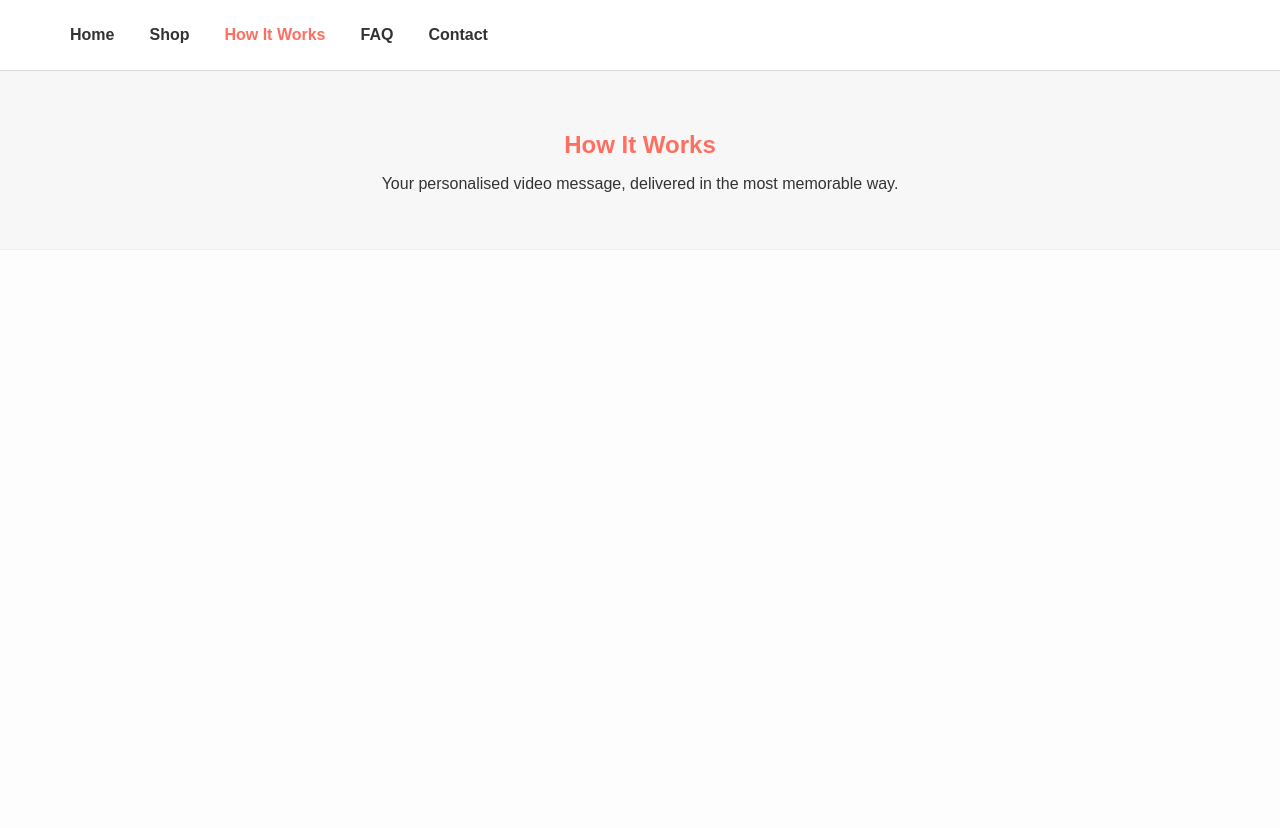
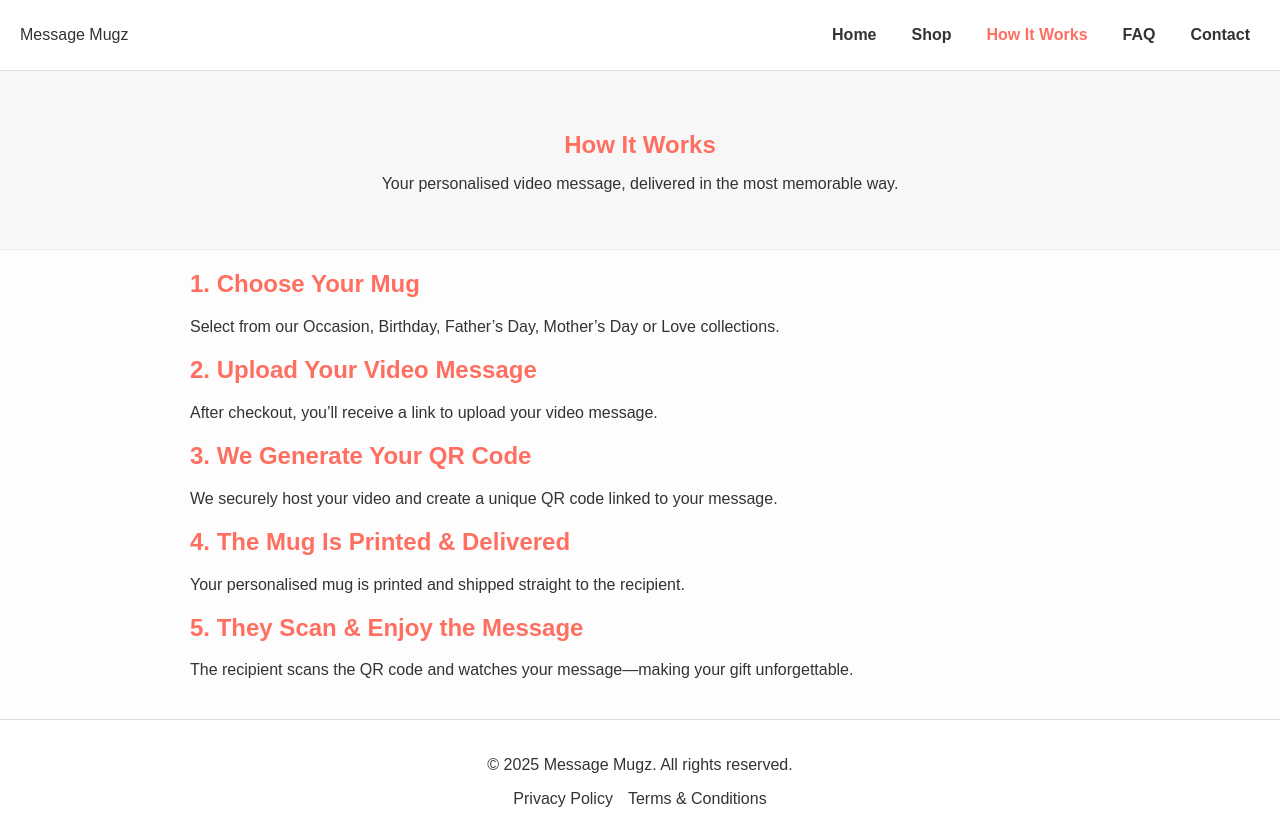
Before and after one commit to messagemugz-debug/Message-Mugz-Website, a plain HTML site: page how_it_works.html in a window 1280 px wide. Before the commit the page ends 800 px from the top, so only its background shows below. Drawn offline with Linux system fonts and the light colour scheme.

Commit message:
how_it_works.html

```diff
--- a/how_it_works.html
+++ b/how_it_works.html
@@ -7,9 +7,11 @@
   <link rel="stylesheet" href="style.css">
 </head>
 <body>
+  <!-- NAVIGATION BAR (same across all pages) -->
   <header>
     <nav class="navbar">
-      <ul>
+      <div class="logo">Message Mugz</div>
+      <ul class="nav-links">
         <li><a href="index.html">Home</a></li>
         <li><a href="shop.html">Shop</a></li>
         <li><a href="how_it_works.html" class="active">How It Works</a></li>
@@ -18,11 +20,47 @@
       </ul>
     </nav>
   </header>
+
   <main class="how-it-works-page">
     <section class="page-header">
       <h1>How It Works</h1>
       <p>Your personalised video message, delivered in the most memorable way.</p>
     </section>
+
+    <section class="steps-container">
+      <div class="step">
+        <h2>1. Choose Your Mug</h2>
+        <p><!-- PLACEHOLDER: Update if product variations change -->Select from our Occasion, Birthday, Father’s Day, Mother’s Day or Love collections.</p>
+      </div>
+
+      <div class="step">
+        <h2>2. Upload Your Video Message</h2>
+        <p><!-- PLACEHOLDER: Replace with your actual upload instructions when final -->After checkout, you’ll receive a link to upload your video message.</p>
+      </div>
+
+      <div class="step">
+        <h2>3. We Generate Your QR Code</h2>
+        <p><!-- PLACEHOLDER: Replace if automation changes -->We securely host your video and create a unique QR code linked to your message.</p>
+      </div>
+
+      <div class="step">
+        <h2>4. The Mug Is Printed & Delivered</h2>
+        <p><!-- PLACEHOLDER: Update with your final POD supplier name -->Your personalised mug is printed and shipped straight to the recipient.</p>
+      </div>
+
+      <div class="step">
+        <h2>5. They Scan & Enjoy the Message</h2>
+        <p>The recipient scans the QR code and watches your message—making your gift unforgettable.</p>
+      </div>
+    </section>
   </main>
+
+  <footer>
+    <p>© 2025 Message Mugz. All rights reserved.</p>
+    <ul>
+      <li><a href="privacy.html">Privacy Policy</a></li>
+      <li><a href="terms.html">Terms & Conditions</a></li>
+    </ul>
+  </footer>
 </body>
 </html>
```
